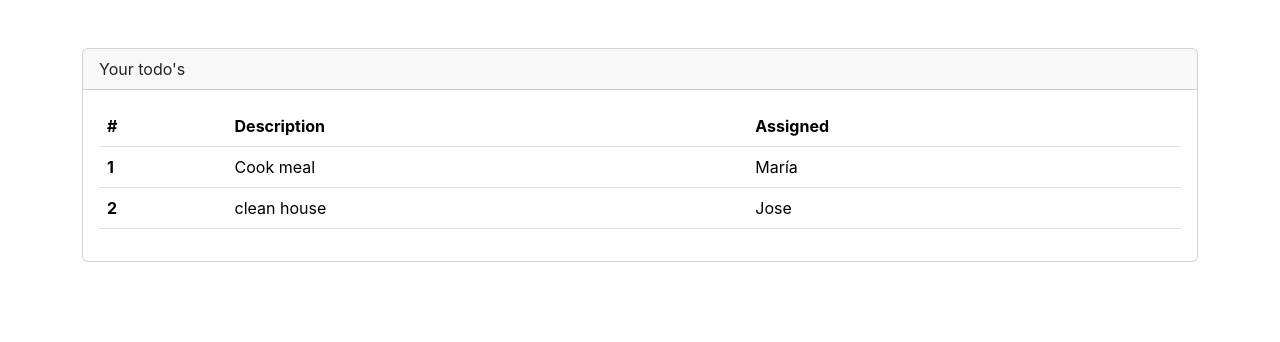
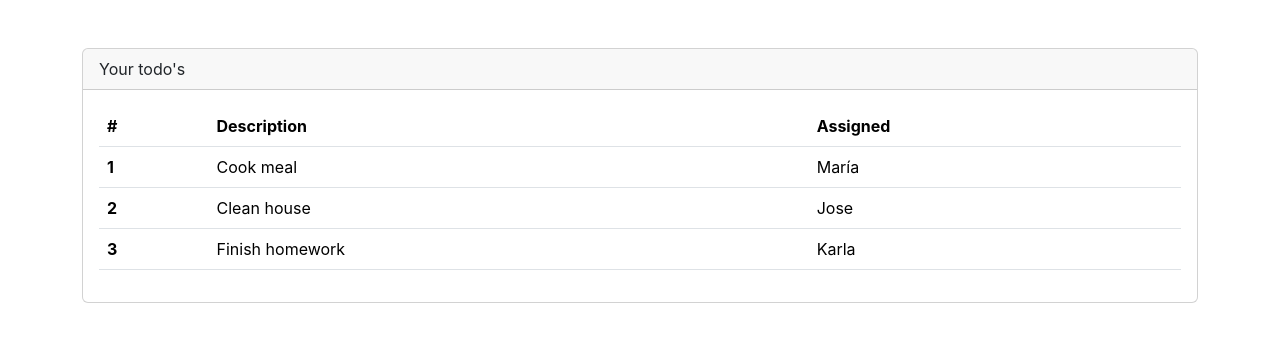
Before and after one commit to teresaga/react-todos, a React (Create React App) app: page / in a window 1280 px wide. Shown: the top 342 px of the page. Built offline with nearby package versions, Linux system fonts and the light colour scheme.

Commit message:
passing data to react component

```diff
--- a/src/App.js
+++ b/src/App.js
@@ -2,6 +2,13 @@ import './App.css';
 import TodoRowItem from './components/TodoRowItem';
 
 function App() {
+
+  const todos = [
+    {rowNumber: 1, rowDesc: 'Cook meal', rowAssigned: 'María'},
+    {rowNumber: 2, rowDesc: 'Clean house', rowAssigned: 'Jose'},
+    {rowNumber: 3, rowDesc: 'Finish homework', rowAssigned: 'Karla'}
+  ];
+
   return (
     <div className="mt-5 container">
       <div className="card">
@@ -18,12 +25,21 @@ function App() {
               </tr>
             </thead>
             <tbody>
-              <TodoRowItem />
-              <tr>
-                <th scope="row">2</th>
-                <td>clean house</td>
-                <td>Jose</td>
-              </tr>
+              <TodoRowItem
+                rowNumber = {todos[0].rowNumber}
+                rowDesc = {todos[0].rowDesc}
+                rowAssigned = {todos[0].rowAssigned}
+              />
+              <TodoRowItem
+                rowNumber = {todos[1].rowNumber}
+                rowDesc = {todos[1].rowDesc}
+                rowAssigned = {todos[1].rowAssigned}
+              />
+              <TodoRowItem
+                rowNumber = {todos[2].rowNumber}
+                rowDesc = {todos[2].rowDesc}
+                rowAssigned = {todos[2].rowAssigned}
+              />
             </tbody>
           </table>
         </div>
--- a/src/components/TodoRowItem.js
+++ b/src/components/TodoRowItem.js
@@ -1,9 +1,9 @@
-function TodoRowItem() {
+function TodoRowItem(props) {
     return (
         <tr>
-            <th scope="row">1</th>
-            <td>Cook meal</td>
-            <td>María</td>
+            <th scope="row">{props.rowNumber}</th>
+            <td>{props.rowDesc}</td>
+            <td>{props.rowAssigned}</td>
         </tr>
     );
 }
```
